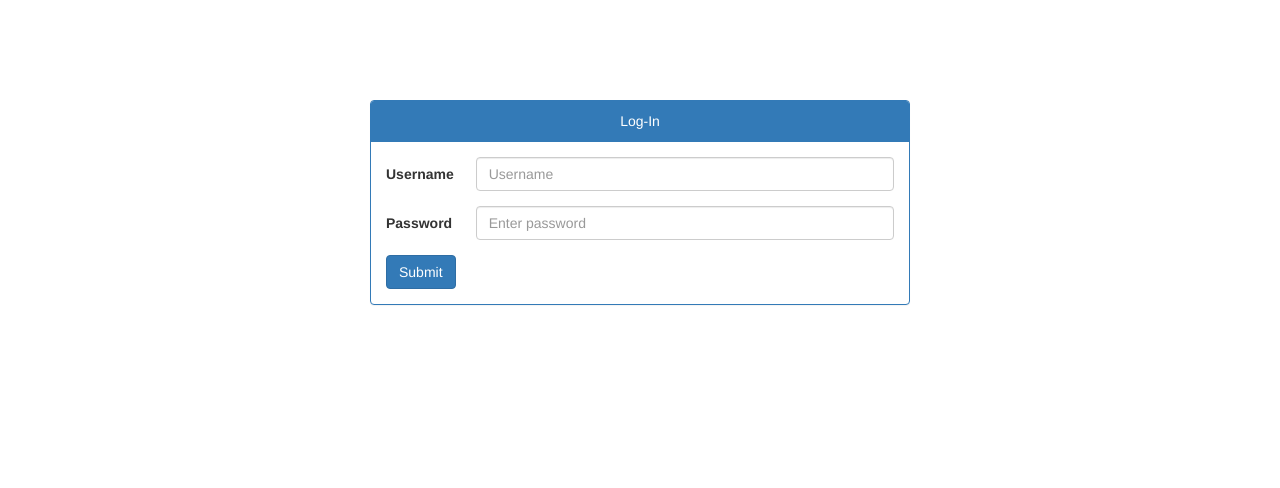
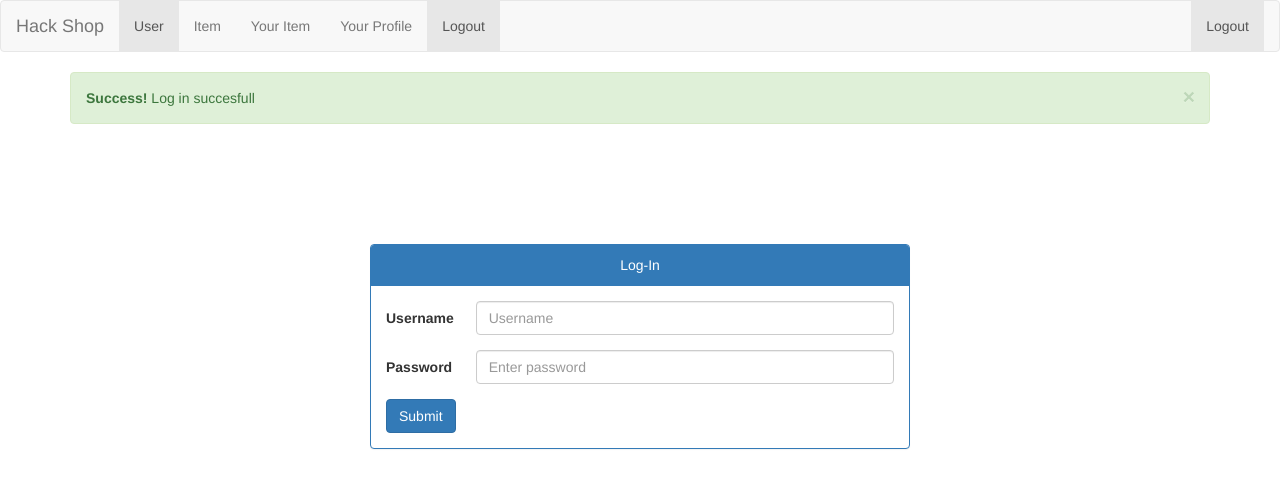
Before and after one commit to ahmadalwi425/hackShop, a PHP site: page /login/login.php in a window 1280 px wide. Shown: the top 488 px of the page. Run offline with PHP 8.4, Linux system fonts and the light colour scheme; a user stored in the database is signed in.

Commit message:
menambahkan notifikasi untuk setiap proses

```diff
--- a/asset/tool.php
+++ b/asset/tool.php
@@ -5,6 +5,7 @@ echo '<link rel="stylesheet" href="../asset/css/bootstrap.css">
 <link rel="stylesheet" href="../asset/css/bootstrap.min.css">
 <script src="../asset/js/bootstrap.js"></script>
 <script src="../asset/js/bootstrap.min.js"></script>';
+if(isset($_SESSION['id'])){
     $sid=$_SESSION['id'];
     $sus=$_SESSION['username'];
     $sil=$_SESSION['id_level'];
@@ -20,10 +21,14 @@ if($sil==1){
                 <li><a href="../item/index.php">Item</a></li>
                 <li><a href="../item/userItem.php">Your Item</a></li>
                 <li><a href="../profile/index.php">Your Profile</a></li>
+                <li class="active pull-right"><a href="../login/logout.php">Logout</a></li>
+            </ul>
+            <ul class="nav navbar-nav pull-right">
+                <li class="active pull-right"><a href="../login/logout.php">Logout</a></li>
             </ul>
             </div>
         </nav>';
-}else{
+    }else if($sil==2){
         echo '
         <nav class="navbar navbar-default">
             <div class="container-fluid">
@@ -35,8 +40,59 @@ if($sil==1){
                 <li><a href="../item/userItem.php">Your Item</a></li>
                 <li><a href="../profile/index.php">Your Profile</a></li>
             </ul>
+            <ul class="nav navbar-nav pull-right">
+                <li class="active pull-right"><a href="../login/logout.php">Logout</a></li>
+            </ul>
+            </div>
+        </nav>';
+    }
+}else{
+    echo '
+    <nav class="navbar navbar-default">
+        <div class="container-fluid">
+        <div class="navbar-header">
+            <a class="navbar-brand" href="../login/login.php">Hack Shop</a>
+        </div>
+        <ul class="nav navbar-nav">
+            <li><a href="../item/index.php">Item</a></li>
+            </ul>
         </div>
     </nav>';
 }
 
+if(isset($_SESSION['status'])){
     ?>
+    <div class="container">
+        <div class="alert alert-success alert-dismissible">
+        <a href="#" class="close" data-dismiss="alert" aria-label="close">&times;</a>
+        <strong>Success!</strong> <?php echo $_SESSION['status']?>
+        </div>
+    </div>
+
+    <?php
+    unset($_SESSION["status"]);
+}else if(isset($_SESSION['danger'])){
+    ?>
+    <div class="container">
+        <div class="alert alert-danger alert-dismissible">
+        <a href="#" class="close" data-dismiss="alert" aria-label="close">&times;</a>
+        <strong>Oops! </strong> <?php echo $_SESSION['status']?>
+        </div>
+    </div>
+
+    <?php
+    unset($_SESSION["danger"]);
+}
+if(isset($_SESSION['logout'])){
+    ?>
+    <div class="container">
+        <div class="alert alert-warning alert-dismissible">
+        <a href="#" class="close" data-dismiss="alert" aria-label="close">&times;</a>
+        <strong>Success!</strong> <?php echo $_SESSION['logout']?>
+        </div>
+    </div>
+
+    <?php
+}
+
+?>
--- a/login/cek.php
+++ b/login/cek.php
@@ -13,11 +13,13 @@ if($cek > 0){
         $_SESSION['id'] = $data['id'];
 		$_SESSION['username'] = $username;
 		$_SESSION['id_level'] = 1;
+		$_SESSION['status']="Log in succesfull";
 		header("location:../employee/index.php");
 	}else if($data['id_level']==2){
 		$_SESSION['id'] = $data['id'];
 		$_SESSION['username'] = $username;
 		$_SESSION['id_level'] = 2;
+		$_SESSION['status']="Log in succesfull";
 		header("location:../item/index.php");
 	}else{
 		echo "ID level tidak ditemukan";
--- a/login/login.php
+++ b/login/login.php
@@ -4,10 +4,9 @@
     <meta charset="UTF-8">
     <meta name="viewport" content="width=device-width, initial-scale=1.0">
     <title>Log-In</title>
-    <link rel="stylesheet" href="../asset/css/bootstrap.css">
-    <link rel="stylesheet" href="../asset/css/bootstrap.min.css">
-    <script src="../asset/js/bootstrap.js"></script>
-    <script src="../asset/js/bootstrap.min.js"></script>
+    <?php
+    include "../asset/tool.php";
+    ?>
 </head>
 <body>
     <div class="container">
--- a/login/logout.php
+++ b/login/logout.php
@@ -4,5 +4,5 @@ unset($_SESSION['username']);
 unset($_SESSION['id']);
 unset($_SESSION['id_level']);
 session_destroy();
-header("Location:login.php");
+header("Location:sesionlogout.php");
 ?>
--- /dev/null
+++ b/login/sessionlogout.php
@@ -0,0 +1,4 @@
+<?php
+$_SESSION['logout']="Log out succesfull";
+header("Location:login.php");
+?>
```
Also changed, not shown: employee/destroy.php (+6 -2 lines), employee/store.php (+6 -1 lines), employee/update.php (+6 -2 lines), item/destroy.php (+6 -2 lines), item/store.php (+6 -2 lines), item/updateItem.php (+6 -2 lines). Lines whose indentation alone changed are shown as unchanged.
